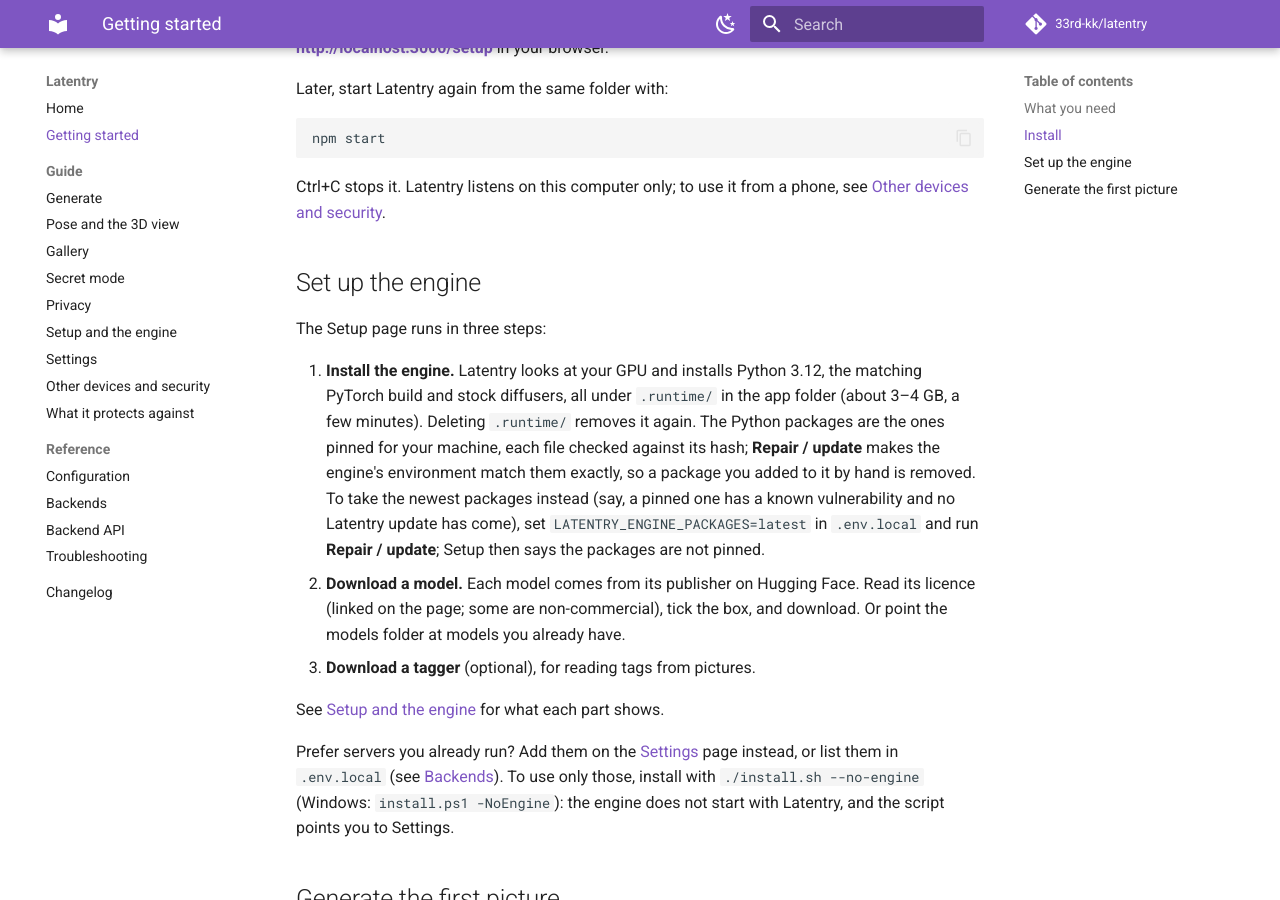
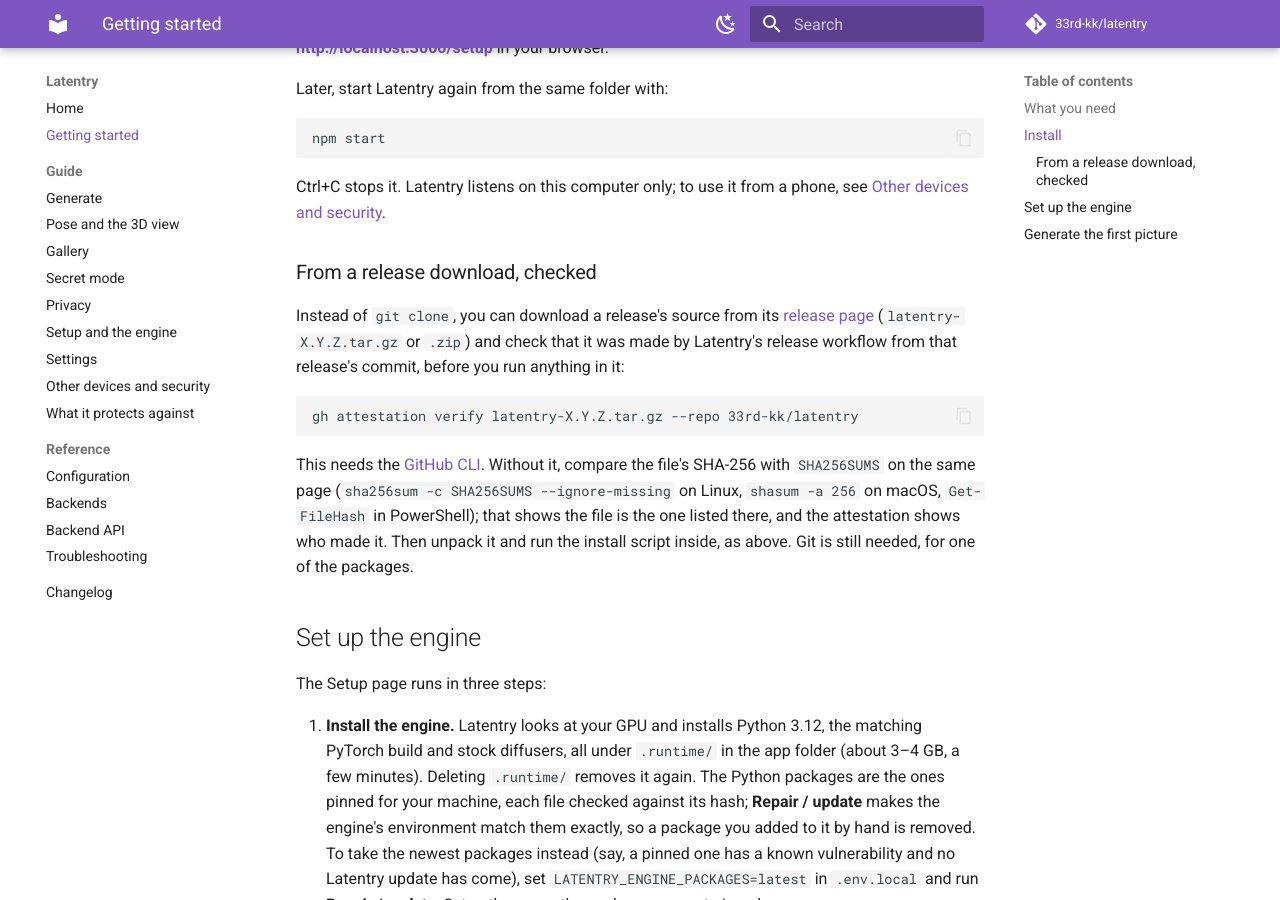
Before and after one commit to 33rd-kk/latentry, an MkDocs documentation site: the page built from docs/getting-started.md, in a window 1280 px wide and 900 px high, scrolled down 595 px. Built offline with MkDocs 1.6.1 and Material for MkDocs 9.7.7, drawn with Linux system fonts in a browser that asks for light colours; comment, search, counter and statistics services are not loaded.

Commit message:
Attach the source, SHA256SUMS and provenance attestations to each release (#87)
A workflow on a published release (or by hand for an earlier one) checks
that the tag is on main and matches package.json, makes the source as
.tar.gz and .zip with git archive, writes SHA256SUMS, attests them with
actions/attest-build-provenance and uploads them to the release.

Co-authored-by: Claude Opus 5.5 <noreply@anthropic.com>

````diff
--- a/docs/getting-started.md
+++ b/docs/getting-started.md
@@ -31,6 +31,26 @@ npm start
 
 Ctrl+C stops it. Latentry listens on this computer only; to use it from a
 phone, see [Other devices and security](guide/network.md).
+
+### From a release download, checked
+
+Instead of `git clone`, you can download a release's source from its
+[release page](https://github.com/33rd-kk/latentry/releases)
+(`latentry-X.Y.Z.tar.gz` or `.zip`) and check that it was made by
+Latentry's release workflow from that release's commit, before you run
+anything in it:
+
+```bash
+gh attestation verify latentry-X.Y.Z.tar.gz --repo 33rd-kk/latentry
+```
+
+This needs the [GitHub CLI](https://cli.github.com/). Without it, compare
+the file's SHA-256 with `SHA256SUMS` on the same page
+(`sha256sum -c SHA256SUMS --ignore-missing` on Linux, `shasum -a 256` on
+macOS, `Get-FileHash` in PowerShell); that shows the file is the one listed
+there, and the attestation shows who made it. Then unpack it and run the
+install script inside, as above. Git is still needed, for one of the
+packages.
 
 ## Set up the engine
 
````
Also changed, not shown: CHANGELOG.md (+5 -0 lines), SECURITY.md (+4 -0 lines), 1 other file.
